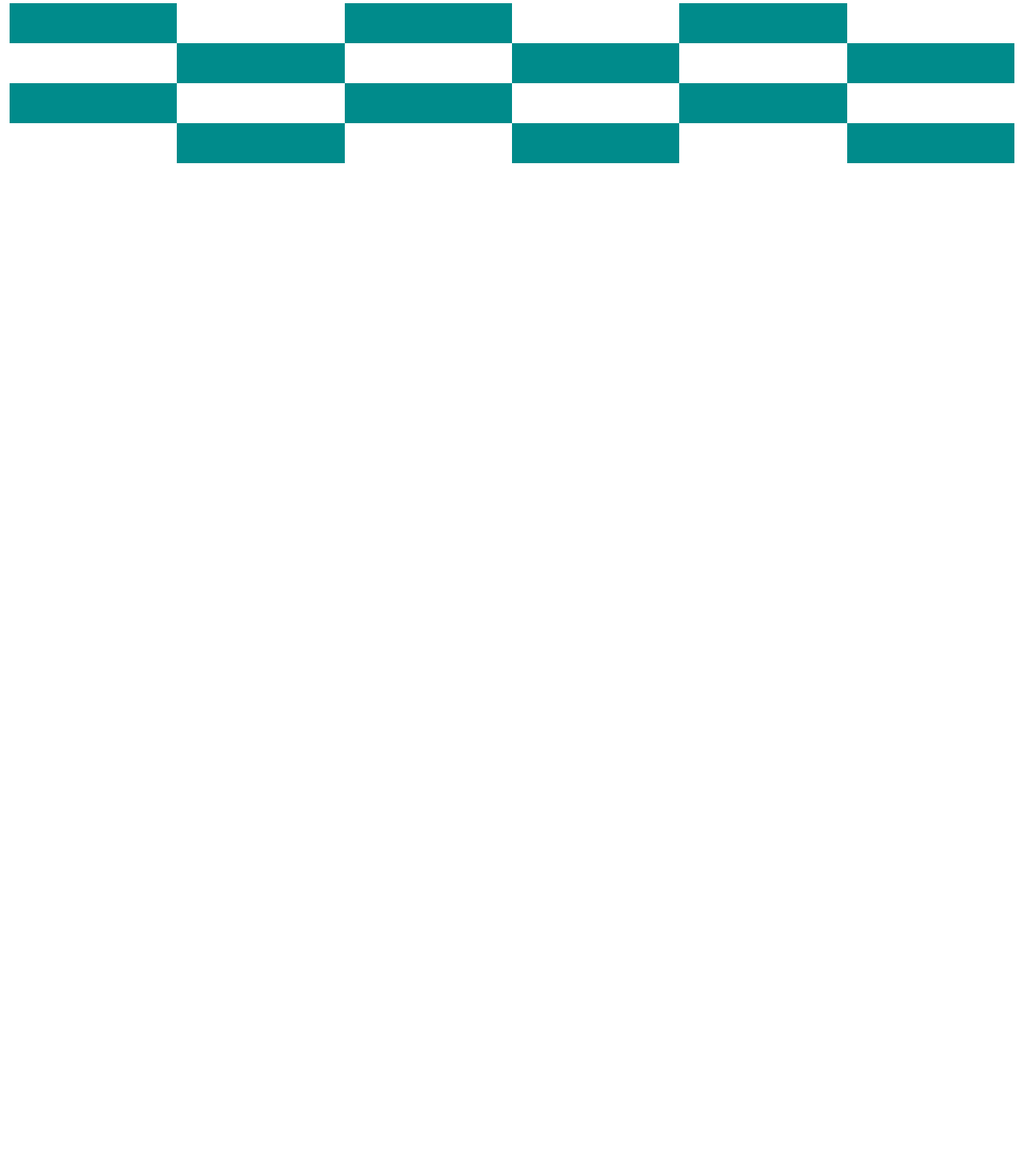
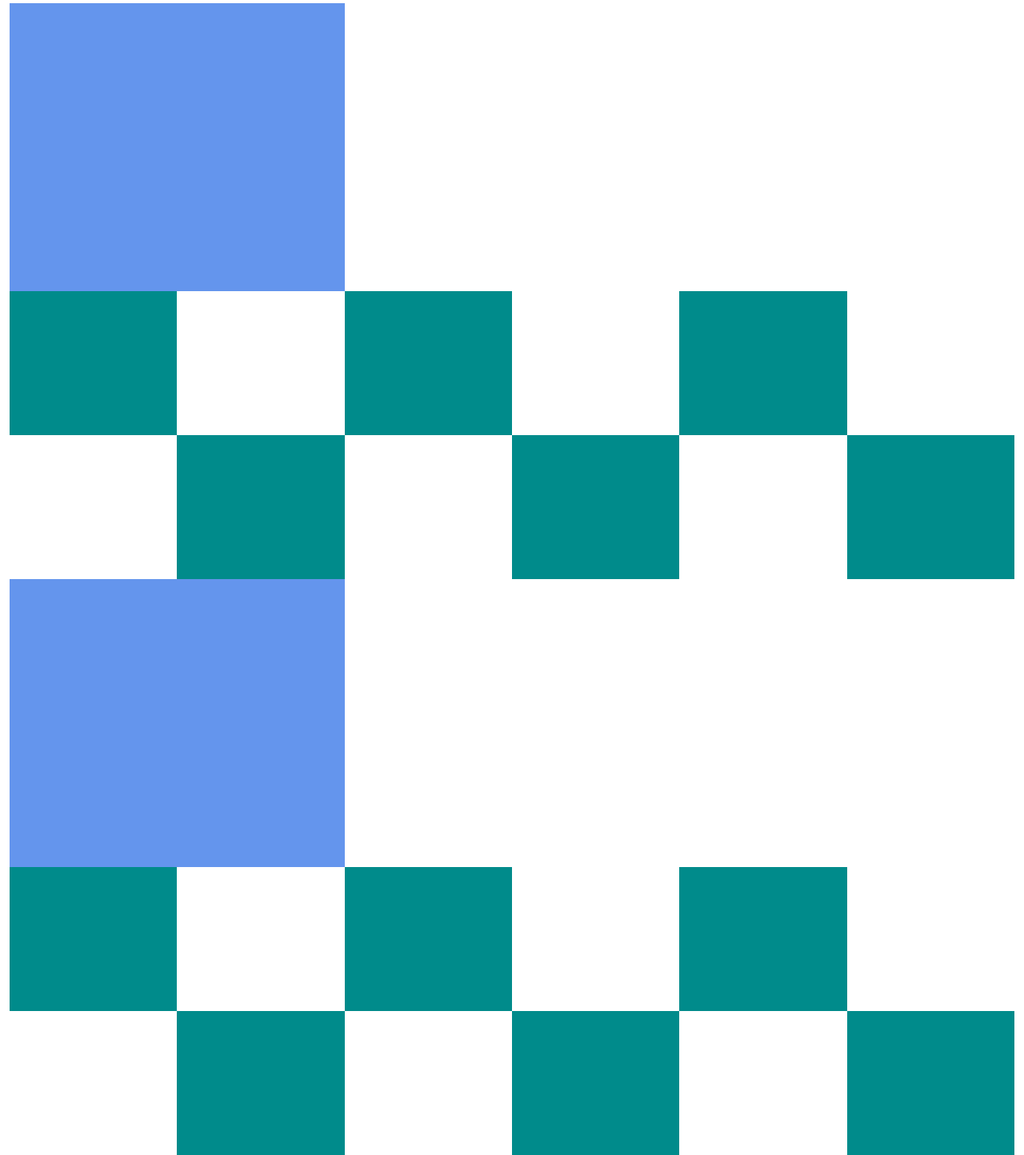
Before and after one commit to guru0026/portfolio-w23, a plain HTML site: page index.html in a window 1280 px wide. Shown: the part 42-1486 px from the top of the page at 80% size. Before the commit the page ends 800 px from the top, so only its background shows below. Drawn offline with nearby package versions, Linux system fonts and the light colour scheme.

Commit message:
formats primary tile

```diff
--- a/css/styles.css
+++ b/css/styles.css
@@ -4,5 +4,10 @@ html {
 
 .tile {
     background-color:darkcyan;
-    min-height:50px;
+    min-height: 180px;
 }
+
+.prime {
+    background-color:cornflowerblue;
+    min-height: 360px;
+}
--- a/index.html
+++ b/index.html
@@ -24,7 +24,15 @@
     <main>
         <div class="container-fluid">
             <div class="row g-0">
-                <div class="prime col-lg-2 col-sm-4 col-6">
+                <div class="col-lg-4 col-sm-8 col-12">
+                    <div class="prime"></div>
+                </div>
+            </div>
+        </div>
+
+        <div class="container-fluid">
+            <div class="row g-0">
+                <div class="col-lg-2 col-sm-4 col-6">
                     <div class="tile"></div>
                 </div>
                 <div class="col-lg-2 offset-lg-2 col-sm-4 offset-sm-4 col-6 offset-6">
@@ -48,7 +56,15 @@
 
         <div class="container-fluid">
             <div class="row g-0">
-                <div class="prime col-lg-2 col-sm-4 col-6">
+                <div class="col-lg-4 col-sm-8 col-12">
+                    <div class="prime"></div>
+                </div>
+            </div>
+        </div>
+
+        <div class="container-fluid">
+            <div class="row g-0">
+                <div class="col-lg-2 col-sm-4 col-6">
                     <div class="tile"></div>
                 </div>
                 <div class="col-lg-2 offset-lg-2 col-sm-4 offset-sm-4 col-6 offset-6">
```
